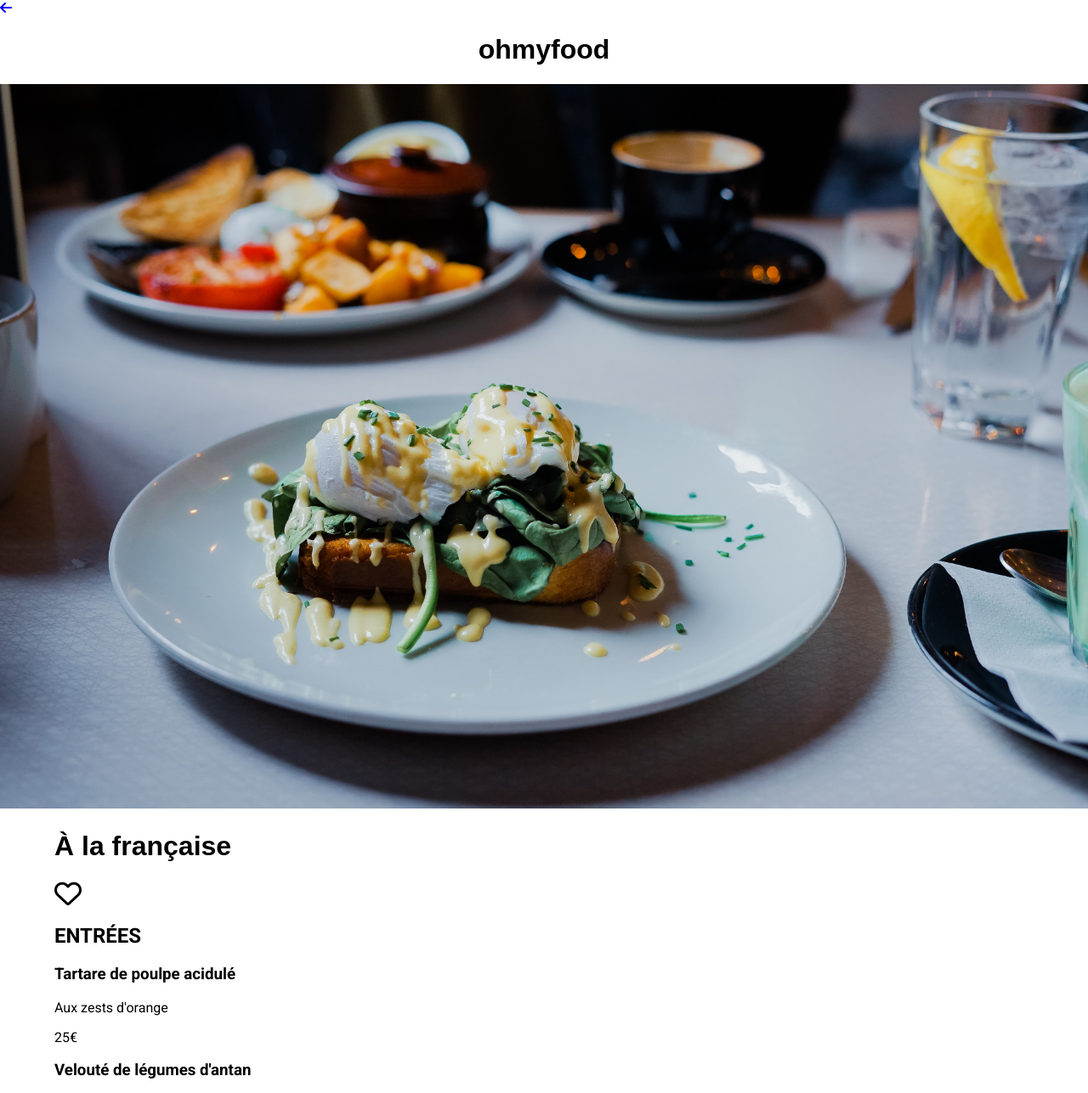
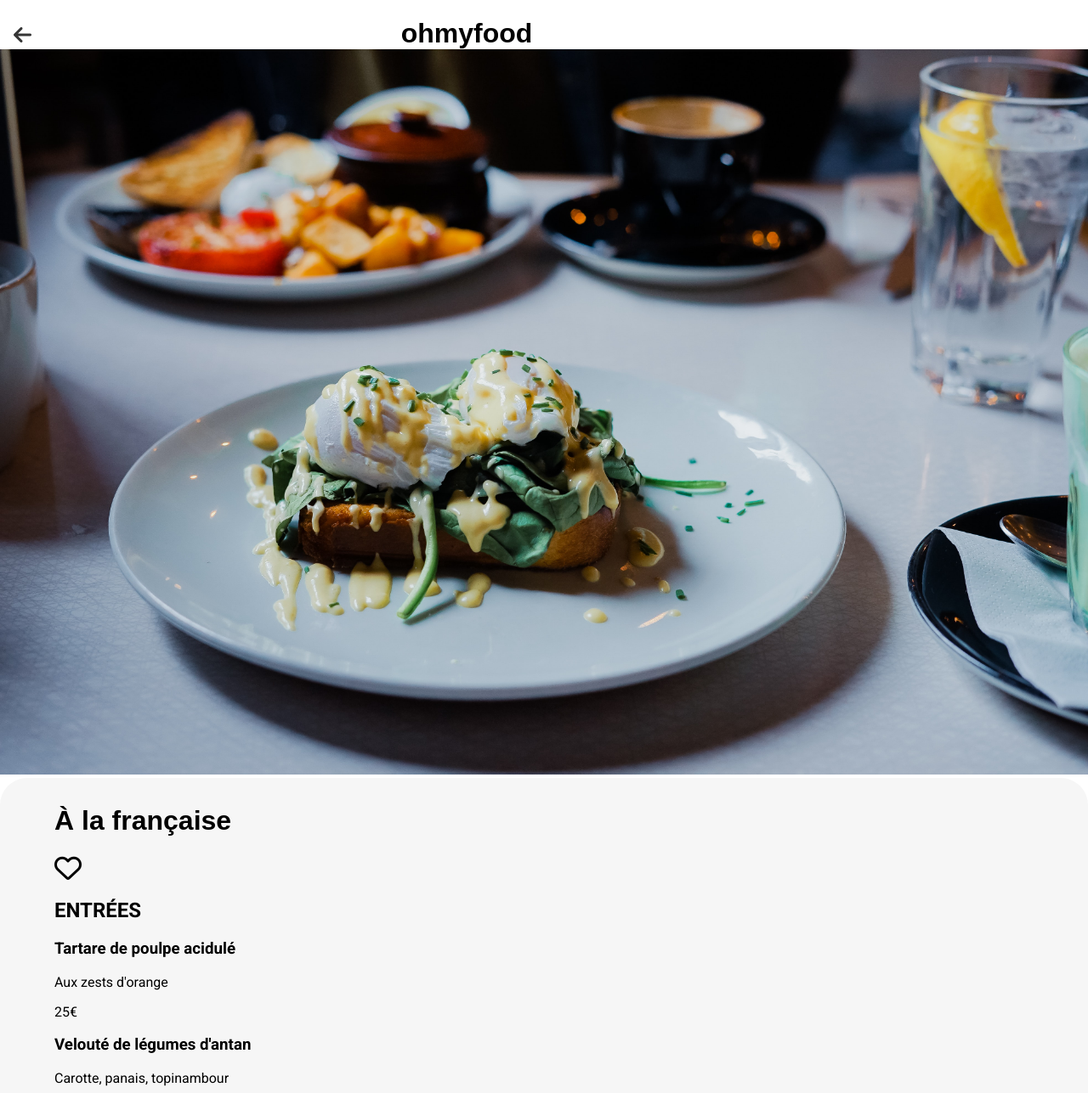
Before and after one commit to KomaedaN/OhMyFood, a website: page menu/à-la-française.html in a window 1280 px wide. Shown: the top 1287 px of the page at 85% size. Drawn offline with Linux system fonts and the light colour scheme; a web font is replaced by a local one.

Commit message:
Header page css / menu

```diff
--- a/menu/à-la-française.html
+++ b/menu/à-la-française.html
@@ -11,14 +11,15 @@
 
 <body>
     <header>
-        <div class="header">
-              <a href="../index.html"><i class="fas fa-arrow-left header__arrow"></i></a>
-              <h1 class="header__title"><a href="../index.html">ohmyfood</a></h1>
+        <div class="header2">
+              <a href="../index.html"><i class="fas fa-arrow-left header2__arrow"></i></a>
+              <h1 class="header2__title"><a href="../index.html">ohmyfood</a></h1>
         </div>
-            <img class="header__food" src="../images/restaurants/francaise.jpg" alt="la palette du goût"/>
+            <img class="header2__food" src="../images/restaurants/francaise.jpg" alt="la palette du goût"/>
     </header>
 
-    <main class="main__container">
+    <main class="main">
+        <div class="main__container">
                 <div class="main__title">
                     <h1>À la française</h1>
                     <i class="fill far fa-heart fa-2x restaurant__heart"></i>
@@ -90,6 +91,7 @@
 
                 <button class="menu__btn"><a href="#">Commander</a></button>
         </section>
+        </div>
     </main>
 
     <footer>
--- a/sass/layout/_header.scss
+++ b/sass/layout/_header.scss
@@ -1,12 +1,11 @@
+@import "../utils/variable";
+@import "../utils/mixins";
+// Header Main Page
 header{
     width: 100%;
 }
 .header__title{
-    text-align: center;
-        a{
-            text-decoration: none;
-            color: black;
-        }
+    @include header-title;
 }
 .header__search{
     background-color: rgb(234, 234, 234);
@@ -17,9 +16,21 @@ header{
         }
 }
 
-// Menu header
-
-.header__food{
-        object-fit: cover;
-        width: 100%;
+// Menu Header
+.header2{
+    display: flex;
+    align-items: baseline;
+        &__arrow{
+            color: $color-footer;
+            font-size: 1.5rem;
+            padding-left: 1rem;
+        }
+        &__title{
+            @include header-title;
+                width: 80%;
+        }
 }
+.header2__food{
+    object-fit: cover;
+    width: 100%;
+}
--- a/sass/layout/_menu.scss
+++ b/sass/layout/_menu.scss
@@ -1,8 +1,17 @@
 @import "../utils/variable";
 @import "../utils/mixins";
-.main__container{
-    width: 90%;
-    margin: auto;
+.main{
+    border-top-left-radius: 2rem;
+    border-top-right-radius: 2rem;
+    background: $color-back;
+        .main__container{
+            width: 90%;
+            margin: auto;
+                h1{
+                    margin-top: 0;
+                    padding-top: 2rem;
+                }
+        }
 }
 .menu{
 
--- a/sass/utils/_mixins.scss
+++ b/sass/utils/_mixins.scss
@@ -1,3 +1,11 @@
+@mixin header-title {
+    text-align: center;
+    margin-bottom: 0;
+        a{
+            text-decoration: none;
+            color: black;
+        }
+}
 @mixin search-command {
     display: flex;
     margin: auto;
```
Also changed, not shown: public/css/style.css, 1 other file.
